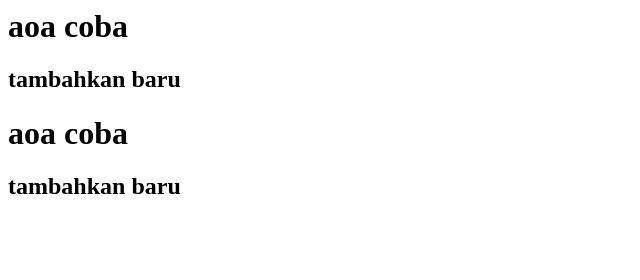
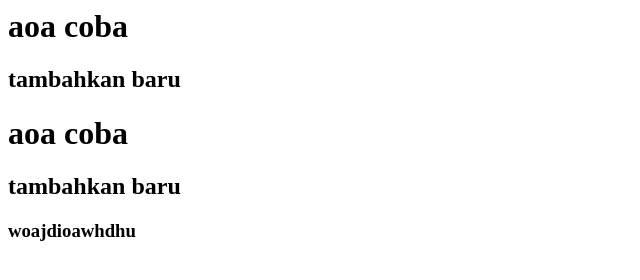
Before and after one commit to wildandamar4/ujicoba, a plain HTML site: page index.html in a window 1280 px wide. Shown: the whole page, without its empty margins (0-640 px from the left). Drawn offline with Linux system fonts and the light colour scheme.

Commit message:
menambahkan h3

```diff
--- a/index.html
+++ b/index.html
@@ -2,3 +2,4 @@
 <h2>tambahkan baru</h2>
 <h1>aoa coba</h1>
 <h2>tambahkan baru</h2>
+<h3> woajdioawhdhu</h3>
```
